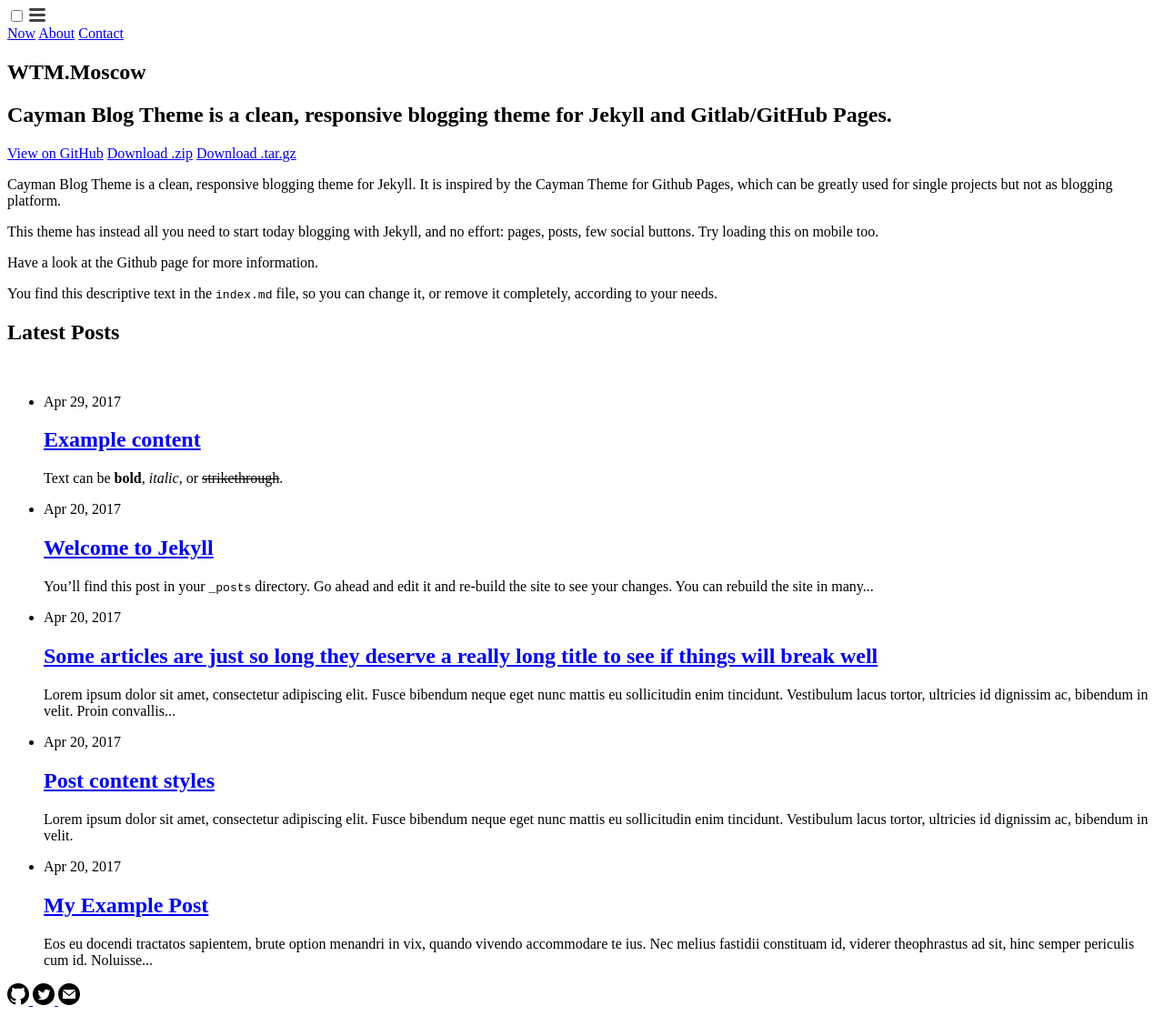
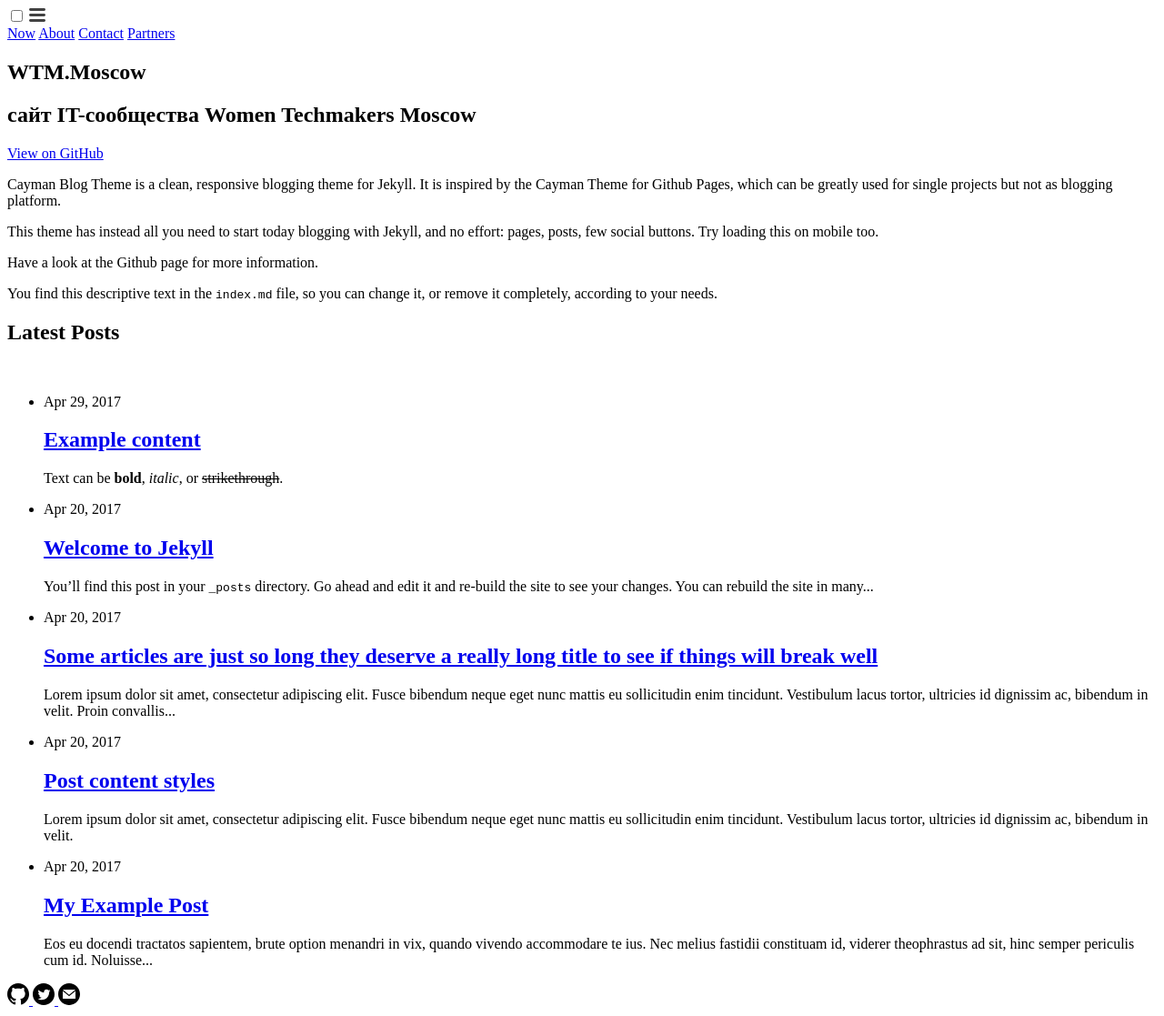
Before and after one commit to wtmMoscow/wtm.moscow.github.io, a Jekyll site: the page built from index.md, in a window 1280 px wide. Shown: the whole page at 91% size. Built offline with Jekyll 4.4.1, drawn with Linux system fonts in a browser that asks for light colours.

Commit message:
Update _config.yml

```diff
--- a/_config.yml
+++ b/_config.yml
@@ -1,6 +1,6 @@
 title: WTM.Moscow
-description: Cayman Blog Theme is a clean, responsive blogging theme for Jekyll and Gitlab/GitHub Pages.
-show_downloads: true
+description: сайт IT-сообщества Women Techmakers Moscow
+show_downloads: false
 
 baseurl: "/cayman-blog" # change this to the subpath of your site, e.g. /blog. Leave it empty if you don't need it.
 url: "https://wtmmoscow.github.io/wtm.moscow.github.io/" # change this to the base hostname & protocol for your site
@@ -27,4 +27,4 @@ plugins:
 target-blank:
     rel: nofollow
 
-header_page_refs: ['now', 'about', 'contact']
+header_page_refs: ['now', 'about', 'contact', 'partners']
```
